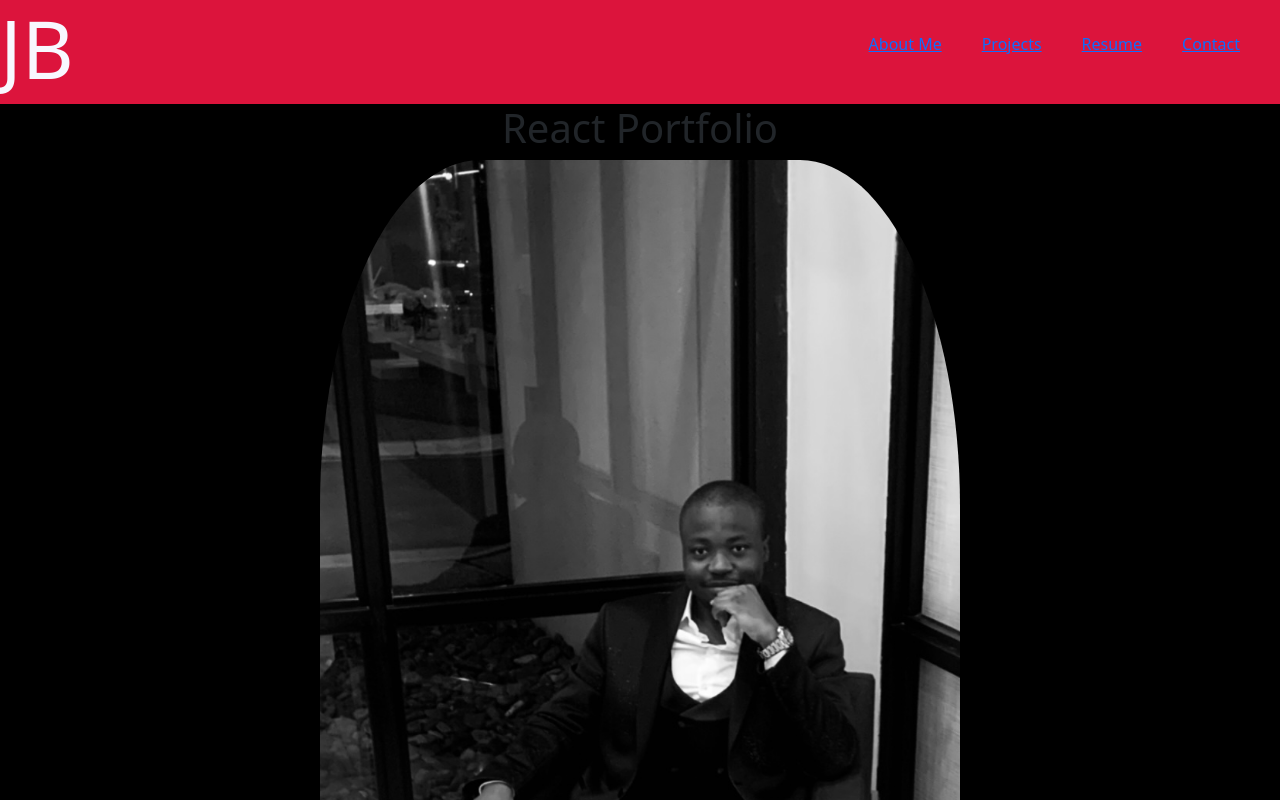
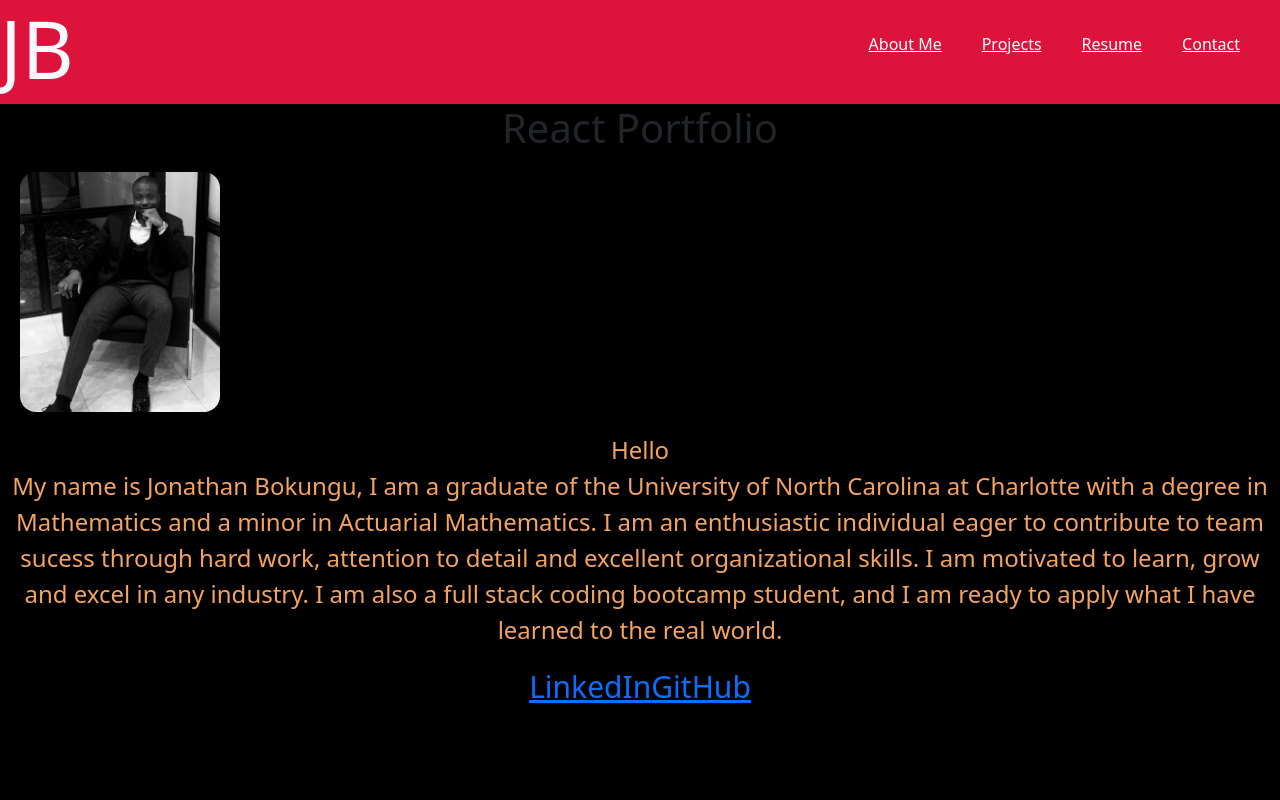
Before and after one commit to jboybokungu/jonathan-react-portfolio, a React (Create React App) app: page / in a window 1280 px wide. Shown: the top 800 px of the page. Built offline with nearby package versions, Linux system fonts and the light colour scheme.

Commit message:
last commit of the class

```diff
--- a/src/app.css
+++ b/src/app.css
@@ -7,7 +7,3 @@ body {
 footer {
     font-size: 30px;
 }
-
-a {
-    margin-right: 20px;
-}
--- a/src/components/About.js
+++ b/src/components/About.js
@@ -3,11 +3,14 @@ import '../styles/About.css';
 import Profile from '../images/profile.jpg';
 
 
-function About () {
+function About() {
     return (
         <div>
+
             <div className="text-center">
-        <img src={Profile} class="profile-pic" alt="profile"/>
+                <div className="image-container">
+                    <img src={Profile} class="profile-pic" alt="profile" />
+                </div>
             </div>
 
             <div className="text-center">
--- a/src/styles/About.css
+++ b/src/styles/About.css
@@ -3,8 +3,19 @@ p {
     font-size: 24px;
 }
 
-img {
-    border-radius: 25%;
-    width: 50%;
-    margin-bottom: 20px ;
+.image-container {
+    height: 240px;
+    width: 200px;
+    overflow: hidden;
+    position: relative;
+    border-radius: 16px;
+    margin: 20px;
 }
+.image-container img {
+    width: 100%;
+    height: auto;
+    transform: translateY(-50%);
+    position: absolute;
+    top: 50%;
+    left: 0;
+}
--- a/src/styles/Navbar.css
+++ b/src/styles/Navbar.css
@@ -19,3 +19,16 @@ ul {
     list-style: none;
     width: 100%;
 }
+
+
+.navbar-container a,
+.navbar-container a:link,
+.navbar-container a:visited,
+.navbar-container a:hover,
+.navbar-container a:active {
+    margin-right: 20px;
+    color: white;
+}
+.navbar-container a:hover {
+    text-decoration: none;
+}
```
Lines whose indentation alone changed are shown as unchanged.
